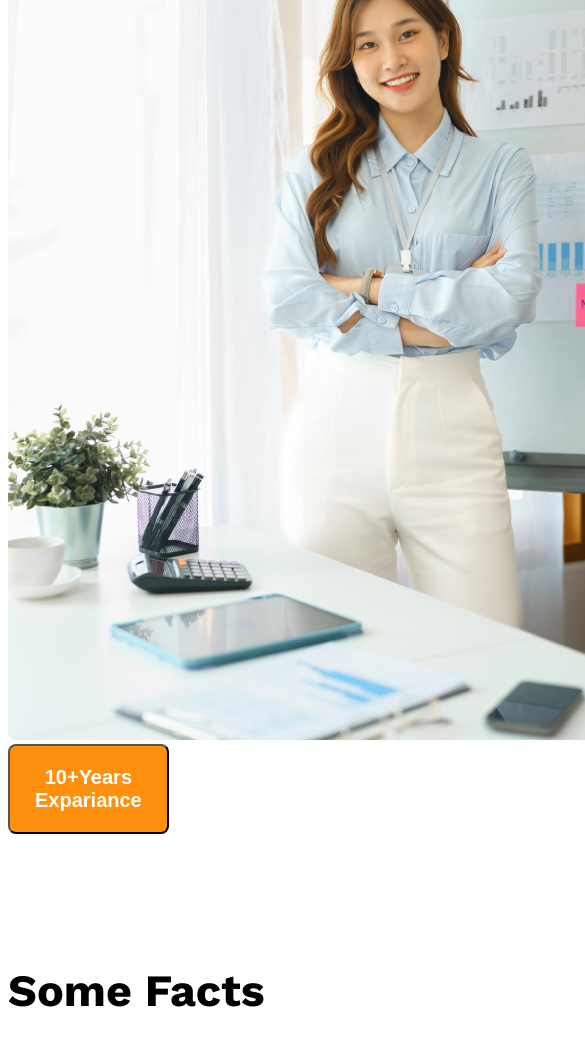
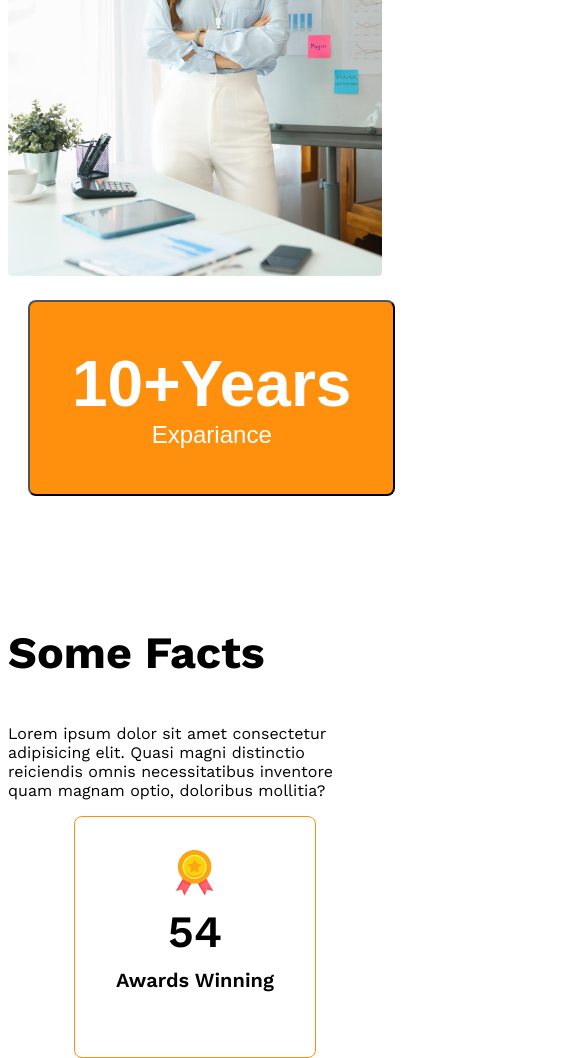
Before and after one commit to MD-Kayesur/g3-architects-resources-, a plain HTML site: page index.html in a window 390 px wide. Shown: the part 4467-5525 px from the top of the page, 585 px wide, since content can reach past the window. Drawn offline with nearby package versions, Linux system fonts and the light colour scheme.

Commit message:
complete thius website

```diff
--- a/index.html
+++ b/index.html
@@ -83,12 +83,12 @@
 
 
             </div>
-            <div>
+            <div class="feature-architect">
                 <img src="images/architect.png" alt="">
-                <button class="btn-primary">
-                    <span id="experience-badge">10+Years</span>
+                <button id="experience-badge" class="btn-primary">
+                    <span id="Expariance-year">10+Years</span>
                     <br>
-                    <span id="Expariance-year">Expariance</span>
+                    <span >Expariance</span>
 
                 </button>
             </div>
@@ -150,6 +150,9 @@
 
         </section>
     </main>
+    <footer class="footer bg-light ">
+<h4> ll rights reserved copyright@2023 startup landing page design</h4>
+    </footer>
 </body>
 
 </html>
--- a/styles/architects.css
+++ b/styles/architects.css
@@ -146,6 +146,21 @@ text-light-gray {
  margin-top:0px ;
  margin-bottom: 0px;
 }
+#experience-badge{
+  padding: 45px 42px;
+  font-size: 1.5rem;
+  font-weight: 500;
+  margin-left: -100px;
+  margin-top: -100px;
+
+}
+#Expariance-year{
+  font-size: 4rem;
+  font-weight: 700;
+}
+.feature-architect img {
+width:100% ;
+}
 
 /*some facts related styles  */
 .facts-container {
@@ -199,12 +214,21 @@ text-light-gray {
   filter: grayscale(100%);
 }
 
+/* footer styles */
+
+.footer{
+  padding: 20px;
+  margin: 100px 70px;
+  text-align: center;
+}
+
 /* responsive media  query */
 @media screen and (max-width: 576px) {
 
   .disply-flex,
   .nav-link,
-  .teams {
+  .teams,
+   .features{
     flex-direction: column;
   }
 
@@ -228,11 +252,16 @@ text-light-gray {
     gap: 50px;
 
   }
+  #experience-badge{
+    margin-top: 20px;
+    margin-left: 20px;
+  }
 }
 
 /* mediam size divice */
 @media screen and (min-width:576px) and (max-width:992px) {
-  .teams {
+  .teams,
+  .features {
     flex-direction: column;
   }
 
@@ -245,4 +274,8 @@ text-light-gray {
   gap: 50px;
   justify-items: center;
 }
+#experience-badge{
+  margin-top: 20px;
+  margin-left: 20px;
 }
+}
```
Lines whose indentation alone changed are shown as unchanged.
